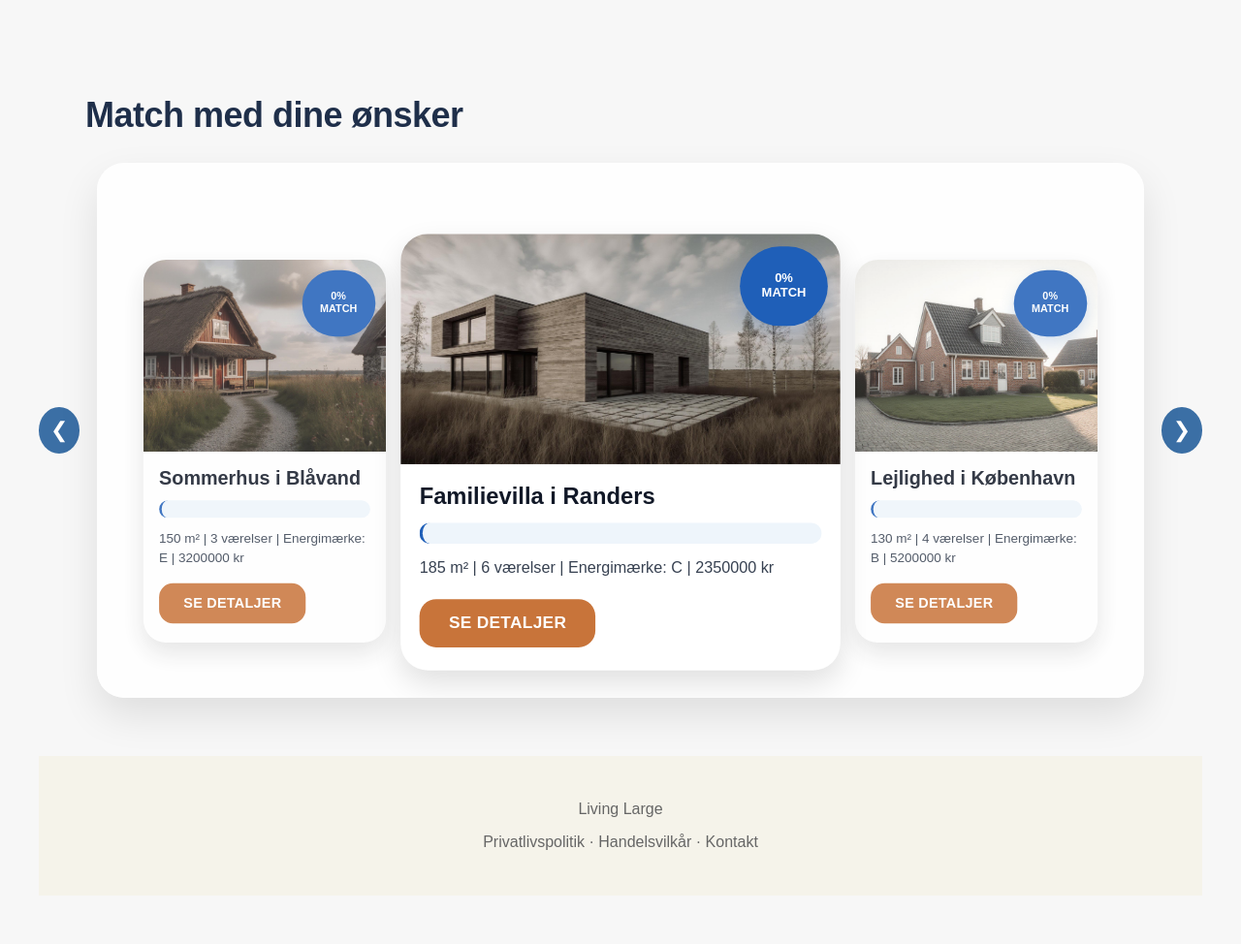
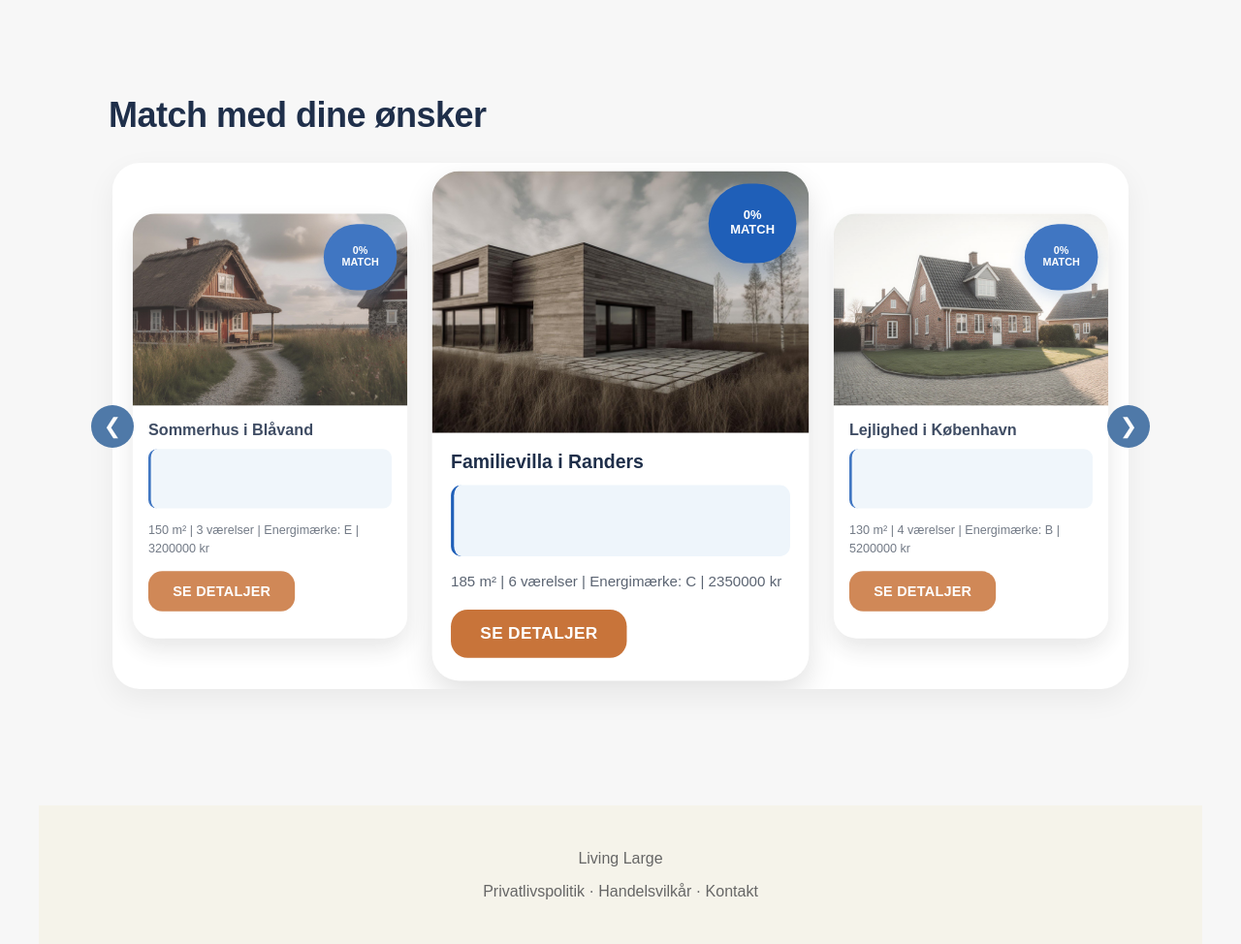
Before and after one commit to womberggaming-maker/LivingLarge, a Flask app: page / in a window 1280 px wide. Shown: the part 1610-2584 px from the top of the page at 97% size. Before the commit the page ends 2534 px from the top, so only its background shows below. Run offline with Flask 3, Linux system fonts and the light colour scheme.

Commit message:
layout changes

```diff
--- a/LivingLarge/static/style.css
+++ b/LivingLarge/static/style.css
@@ -917,6 +917,110 @@ transform:scale(1.1);
 
 }
 
+
+.results-section {
+   margin: 48px 0 120px;
+   padding: 0 24px;
+}
+.results-container {
+   max-width: 1200px;
+   margin: 0 auto;
+}
+.results-title {
+   font-size: 36px;
+   font-weight: 700;
+   color: #1f2f4a;
+   margin: 0 0 40px 0;
+   letter-spacing: -0.5px;
+}
+.showcase-wrapper {
+   position: relative;
+   max-width: 1048px;
+   margin: 0 auto;
+}
+.showcase-board {
+   width: 100%;
+   overflow: hidden;
+   background: #ffffff;
+   border-radius: 28px;
+   padding: 28px 56px;
+   box-shadow: 0 10px 30px rgba(0, 0, 0, 0.06);
+}
+.showcase-grid {
+   display: flex;
+   justify-content: center;
+   align-items: stretch;
+   gap: 24px;
+}
+.showcase-card {
+   width: 315px;
+   min-width: 315px;
+}
+.showcase-card.featured {
+   width: 360px;
+   min-width: 360px;
+}
+.showcase-image-wrap img {
+   width: 100%;
+   height: 220px;
+   object-fit: cover;
+   display: block;
+}
+.showcase-card.featured .showcase-image-wrap img {
+   height: 250px;
+}
+.showcase-body {
+   padding: 18px 18px 22px;
+}
+.showcase-body h3 {
+   font-size: 18px;
+   line-height: 1.2;
+   margin: 0 0 10px;
+   color: #1f2f4a;
+}
+.ai-insight {
+   min-height: 48px;
+   margin: 0 0 14px;
+   font-size: 14px;
+   line-height: 1.5;
+   color: #5e7694;
+}
+.home-info {
+   font-size: 14px;
+   line-height: 1.5;
+   color: #5b6472;
+   margin-bottom: 16px;
+}
+.showcase-arrow {
+   position: absolute;
+   top: 50%;
+   transform: translateY(-50%);
+   width: 44px;
+   height: 44px;
+   min-width: 44px;
+   min-height: 44px;
+   border-radius: 50%;
+   display: flex;
+   align-items: center;
+   justify-content: center;
+   border: none;
+   background: #4f79a8;
+   color: #ffffff;
+   font-size: 22px;
+   line-height: 1;
+   padding: 0;
+   cursor: pointer;
+   z-index: 5;
+}
+.left-arrow {
+   left: -22px;
+}
+.right-arrow {
+   right: -22px;
+}
+
+
+
 @media (max-width: 1100px){
 
 .showcase-grid{
```
